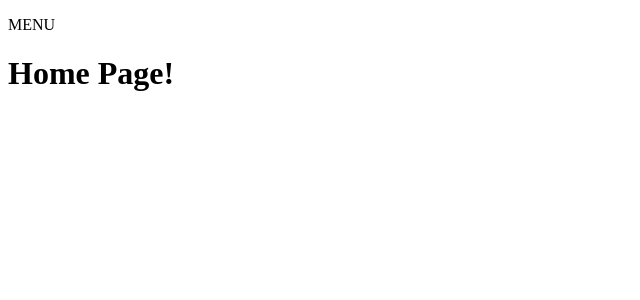
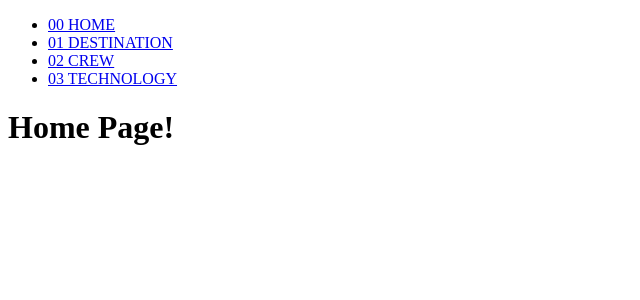
Before and after one commit to aya-94/space-tourism-frontend-mentor, a React (Create React App) app: page / in a window 1280 px wide. Shown: the top 300 px of the page, without its empty margins (0-640 px from the left). Built offline with nearby package versions, Linux system fonts and the light colour scheme.

Commit message:
Adding Navigation

```diff
--- /dev/null
+++ b/src/components/MainNavigation.js
@@ -0,0 +1,34 @@
+import { NavLink } from 'react-router-dom';
+
+const MainNavigation = () => {
+    return (
+        <header>
+            <nav>
+                <ul>
+                    <li>
+                        <NavLink to="/" end>
+                            00 HOME
+                        </NavLink>
+                    </li>
+                    <li>
+                        <NavLink to="/destination">
+                            01 DESTINATION
+                        </NavLink>
+                    </li>
+                    <li>
+                        <NavLink to="/crew">
+                            02 CREW
+                        </NavLink>
+                    </li>
+                    <li>
+                        <NavLink to="/technology">
+                            03 TECHNOLOGY
+                        </NavLink>
+                    </li>
+                </ul>
+            </nav>
+        </header>
+     );
+}
+
+export default MainNavigation;
--- a/src/pages/Root.js
+++ b/src/pages/Root.js
@@ -1,9 +1,11 @@
 import { Outlet } from 'react-router-dom';
+
+import MainNavigation from '../components/MainNavigation';
 
 const RootLayout = () => {
     return (
         <>
-            <p>MENU</p>
+            <MainNavigation />
             <main>
                 <Outlet />
             </main>
```
